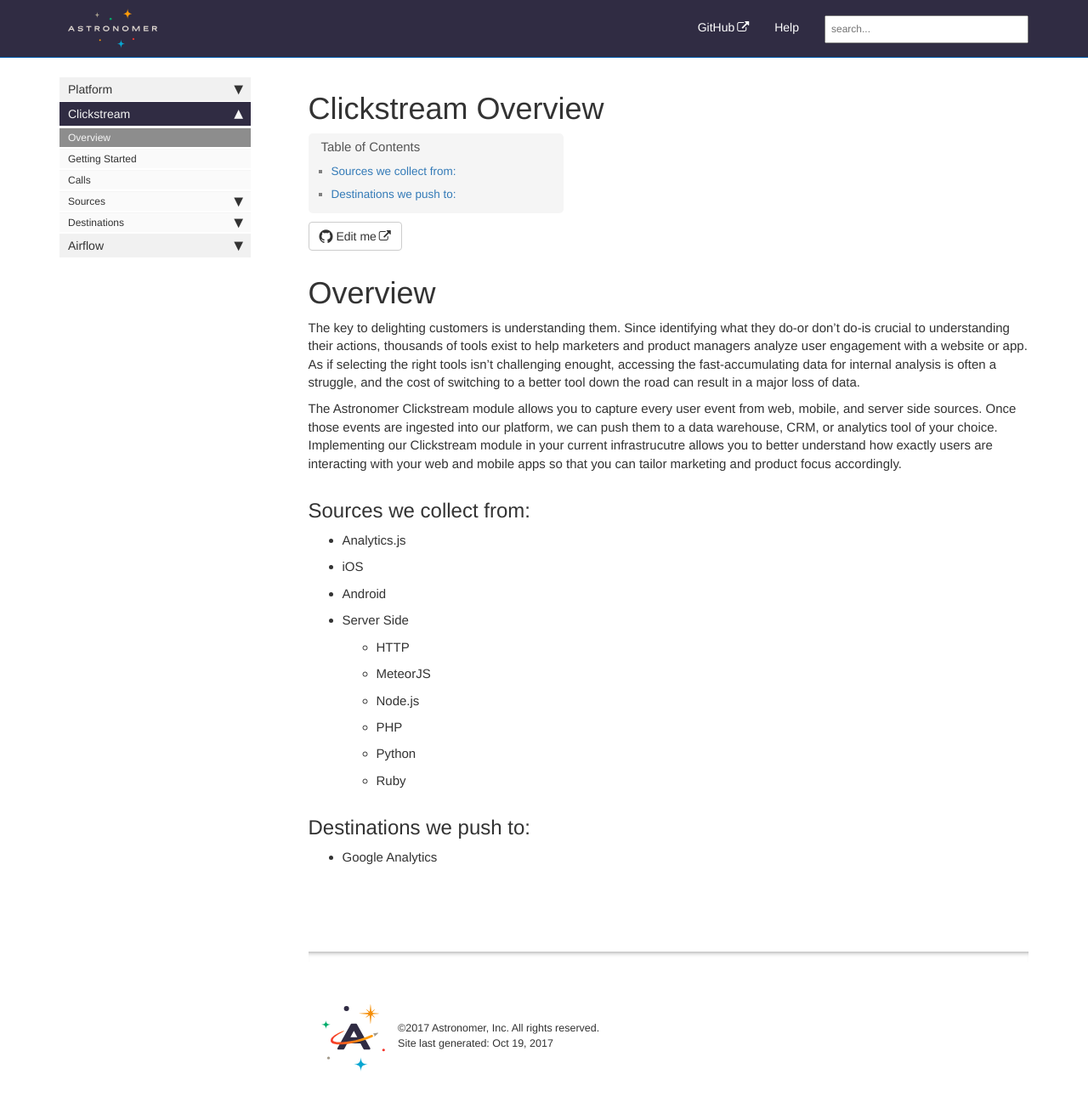
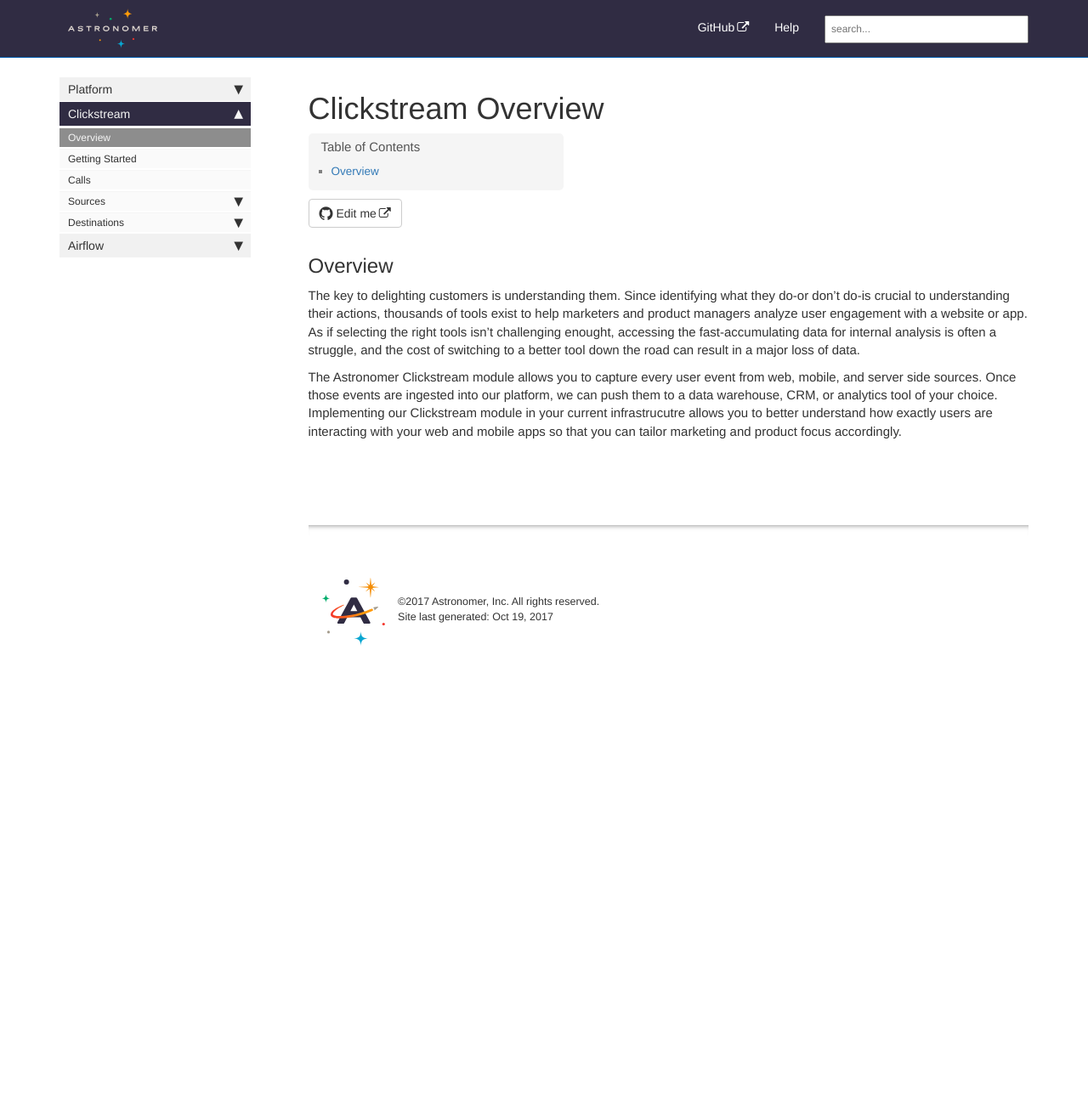
Before and after one commit to petedejoy/documentation, a Jekyll site: the page built from v2/clickstream/overview.md, in a window 1280 px wide. Shown: the whole page at 85% size. Built offline with Jekyll 4.4.1, drawn with Linux system fonts in a browser that asks for light colours; nearby versions of some CDN libraries; comment, search, counter and statistics services are not loaded; after the commit the page ends 900 px from its top, so only the background shows below that.

Commit message:
Clickstream overview update #1

```diff
--- a/v2/clickstream/overview.md
+++ b/v2/clickstream/overview.md
@@ -3,26 +3,8 @@ title: Clickstream Overview
 sidebar: platform_sidebar
 ---
 
-# Overview
+## Overview
 
 The key to delighting customers is understanding them. Since identifying what they do-or don't do-is crucial to understanding their actions, thousands of tools exist to help marketers and product managers analyze user engagement with a website or app. As if selecting the right tools isn't challenging enought, accessing the fast-accumulating data for internal analysis is often a struggle, and the cost of switching to a better tool down the road can result in a major loss of data.
 
 The Astronomer Clickstream module allows you to capture every user event from web, mobile, and server side sources. Once those events are ingested into our platform, we can push them to a data warehouse, CRM, or analytics tool of your choice. Implementing our Clickstream module in your current infrastrucutre allows you to better understand how exactly users are interacting with your web and mobile apps so that you can tailor marketing and product focus accordingly.
-
-
-## Sources we collect from:
-
-* Analytics.js
-* iOS
-* Android
-* Server Side
-    * HTTP
-    * MeteorJS
-    * Node.js
-    * PHP
-    * Python
-    * Ruby
-
-## Destinations we push to:
-
-* Google Analytics
```
